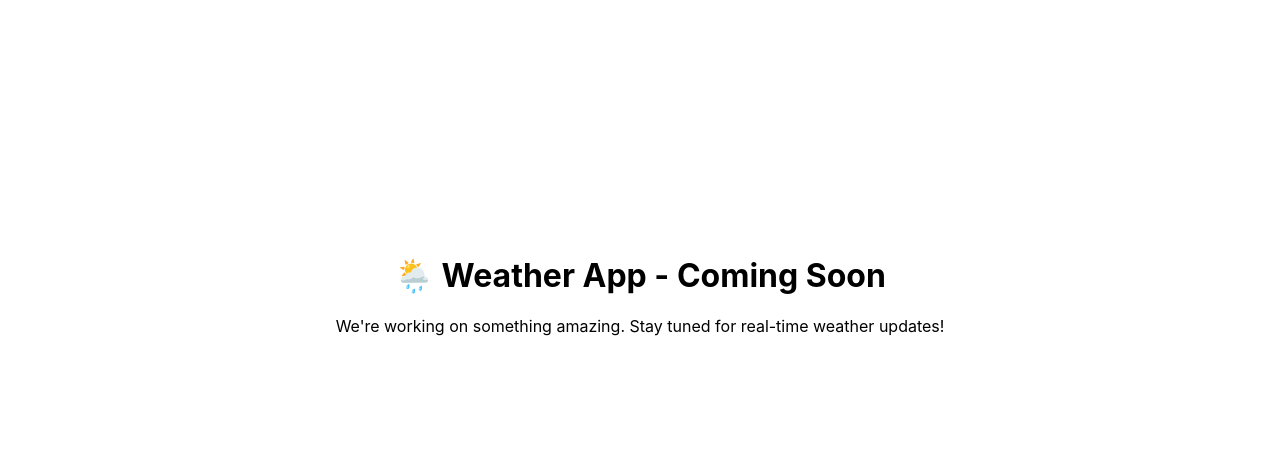
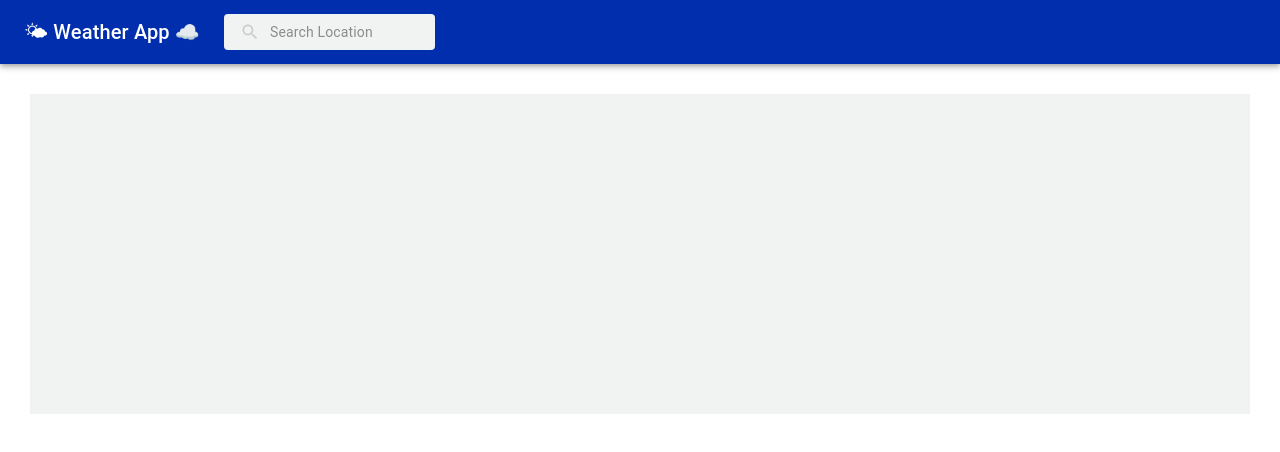
Before and after one commit to mumpysd/weather-app, a React (Create React App) app: page / in a window 1280 px wide. Shown: the top 452 px of the page. Built offline with nearby package versions, Linux system fonts and the light colour scheme.

Commit message:
search history context provider created

```diff
--- a/package.json
+++ b/package.json
@@ -4,10 +4,16 @@
   "version": "0.1.0",
   "private": true,
   "dependencies": {
+    "@emotion/react": "^11.14.0",
+    "@emotion/styled": "^11.14.0",
+    "@fontsource/roboto": "^5.1.1",
+    "@mui/icons-material": "^6.4.4",
+    "@mui/material": "^6.4.4",
     "cra-template": "1.2.0",
     "react": "^18.0.0",
     "react-dom": "^18.0.0",
     "react-scripts": "5.0.1",
+    "sass": "^1.85.0",
     "web-vitals": "^4.2.4"
   },
   "scripts": {
--- a/src/App.js
+++ b/src/App.js
@@ -1,12 +1,16 @@
-import logo from './logo.svg';
 import './App.css';
+import Body from './components/Body/Body';
+import Header from './components/Header/Header';
+import { SearchHistoryProvider } from './contexts/SearchHistoryContext';
 
 function App() {
   return (
-    <div style={{ textAlign: "center", marginTop: "20%" }}>
-        <h1>🌦️ Weather App - Coming Soon</h1>
-        <p>We're working on something amazing. Stay tuned for real-time weather updates!</p>
-      </div>
+     <div className="App">
+         <SearchHistoryProvider>
+            <Header/>
+            <Body/>
+         </SearchHistoryProvider>
+     </div>
   );
 }
 
--- /dev/null
+++ b/src/components/Body/Body.js
@@ -0,0 +1,58 @@
+import { Box } from "@mui/material";
+import styled from "@emotion/styled/macro";
+import { SearchHistoryContext, SearchHistoryProvider } from "../../contexts/SearchHistoryContext";
+import { useContext } from "react";
+
+const BodyWrapper = styled(Box) ({
+    padding: "10px",
+    color: "#000",
+    margin: "20px"
+});
+
+const TopNavBar = styled(Box) ({
+    display: "flex",
+    flexWrap: "wrap"
+})
+
+const TopNavBarItem = styled('div') ({
+    background: "#0a0a23",
+    width: "auto",
+    height: "30px",
+    color: "#fff",
+    fontSize: "12px",
+    marginRight: "0px",
+    display: "flex",
+    justifyContent: "center",
+    alignItems: "center",
+    padding: "2px 10px",
+    border: "1px solid #fff",
+    borderRadius: "2px 10px 0px 0px",
+    fontWeight: "bold"
+})
+
+const MainContainer = styled('div')({
+    position: "relative",
+    background: "#f1f2f2",
+    minHeight: "40vh"
+})
+
+const Body = () => {
+    const {searchHistory} = useContext(SearchHistoryContext);
+
+    return(
+       <BodyWrapper>
+            <TopNavBar>
+                {searchHistory.map((c, index) => (
+                    <TopNavBarItem key={index}>{c}</TopNavBarItem>
+                ))}
+            </TopNavBar>
+
+            <MainContainer>
+
+
+            </MainContainer>
+       </BodyWrapper>
+    )
+}
+
+export default Body;
--- /dev/null
+++ b/src/components/Header/Header.js
@@ -0,0 +1,103 @@
+import React, { useContext, useState } from "react";
+import { styled, alpha } from '@mui/material/styles';
+import AppBar from '@mui/material/AppBar';
+import Box from '@mui/material/Box';
+import Toolbar from '@mui/material/Toolbar';
+import Typography from '@mui/material/Typography';
+import InputBase from '@mui/material/InputBase';
+import SearchIcon from '@mui/icons-material/Search';
+import { SearchHistoryContext, SearchHistoryProvider } from '../../contexts/SearchHistoryContext';
+
+
+const Search = styled('div')(({theme}) => ({
+    position: 'relative',
+    borderRadius: theme.shape.borderRadius,
+    color: "#000",
+    backgroundColor: "#f1f2f2",
+    '&:hover': {
+        backgroundColor: "#f1f2f2"
+    },
+    marginRight: theme.spacing(2),
+    marginLeft: 0,
+    width: '100%',
+    [theme.breakpoints.up('sm')]: {
+      marginLeft: theme.spacing(3),
+      width: 'auto',
+    },
+}));
+
+const  SearchIconWrapper = styled('div')(({theme}) => ({
+    padding: theme.spacing(0, 2),
+    height: '100%',
+    position: 'absolute',
+    pointerEvents: 'none',
+    display: 'flex',
+    alignItems: 'center',
+    justifyContent: 'center',
+}));
+
+const StyledInputBase = styled(InputBase)(({ theme }) => ({
+    color: 'inherit',
+    '& .MuiInputBase-input': {
+      padding: theme.spacing(1, 1, 1, 0),
+      // vertical padding + font size from searchIcon
+      paddingLeft: `calc(1em + ${theme.spacing(4)})`,
+      transition: theme.transitions.create('width'),
+      width: '100%',
+      [theme.breakpoints.up('md')]: {
+        width: '20ch',
+      },
+      fontSize: "14px"
+    },
+}));
+
+const HeaderAppBar = styled(AppBar) ({
+    background: "#002ead"
+});
+
+
+const Header = () => {
+
+    const {addCity} = useContext(SearchHistoryContext);
+    const [city, setCity] = useState("");
+
+    const handleSearch = (city) => {
+        if(city.trim() !== ""){
+            addCity(city);
+            setCity("");
+        }
+    }
+
+
+    return(
+        <Box sx={{ flexGrow: 1 }}>
+            <HeaderAppBar position="static">
+                <Toolbar>
+                <Typography
+                    variant="h6"
+                    noWrap
+                    component="div"
+                    sx={{ display: { xs: 'none', sm: 'block' } }}
+                >
+                    🌤 Weather App ☁️
+                </Typography>
+                    <Search>
+                        <SearchIconWrapper>
+                        <SearchIcon sx={{color: "#ccc", fontSize: "20px"}} />
+                        </SearchIconWrapper>
+                        <StyledInputBase
+                        value={city}
+                        onChange={(e) => setCity(e.target.value)} // Allows proper typing
+                        onBlur={() => handleSearch(city)} // ✅ Calls handleSearch when focus is lost
+                        onKeyDown={(e) => e.key === "Enter" && handleSearch(city)} // ✅ Calls on Enter key press
+                        placeholder="Search Location"
+                        inputProps={{ 'aria-label': 'search' }}
+                        />
+                    </Search>
+                </Toolbar>
+            </HeaderAppBar>
+        </Box>
+    )
+}
+
+export default Header;
--- /dev/null
+++ b/src/contexts/SearchHistoryContext.js
@@ -0,0 +1,43 @@
+import { createContext, useEffect, useState } from "react";
+
+export const SearchHistoryContext = createContext();
+
+const STORAGE_KEY = "searchHistory";
+const EXPIRY_KEY = "searchHistoryExpiry";
+const EXPIRY_DAYS = 1; // Store for 3 days
+
+export const SearchHistoryProvider = ({children}) => {
+    const [searchHistory, setSearchHistory] = useState([]);
+
+    useEffect(() => {
+        const storedHistory = localStorage.getItem(STORAGE_KEY);
+        const expiryTime = localStorage.getItem(EXPIRY_KEY);
+
+        if(storedHistory && expiryTime){
+            const now = new Date().getTime();
+            if(now < parseInt(expiryTime, 10)){
+                setSearchHistory(JSON.parse(storedHistory));
+            }else{
+                localStorage.removeItem(STORAGE_KEY); // Remove expired data
+                localStorage.removeItem(EXPIRY_KEY);
+            }
+        }
+
+    }, []);
+
+
+    const addCity = (city) => {
+        setSearchHistory((prev) => {
+            const updatedHistory = [city, ...prev.filter((c) => c !== city)];
+            localStorage.setItem(STORAGE_KEY, JSON.stringify(updatedHistory.slice(0,3)));
+            localStorage.setItem(EXPIRY_KEY, (new Date().getTime() + EXPIRY_DAYS * 24 * 60 * 60 * 1000).toString());
+            return updatedHistory.slice(0,3); // Keep only last 3 cities
+       })
+    }
+
+    return (
+       <SearchHistoryContext.Provider value={{searchHistory, addCity}}>
+          {children}
+       </SearchHistoryContext.Provider>
+    )
+}
--- a/src/index.css
+++ b/src/index.css
@@ -5,6 +5,7 @@ body {
     sans-serif;
   -webkit-font-smoothing: antialiased;
   -moz-osx-font-smoothing: grayscale;
+  color: #1b1b32;
 }
 
 code {
```
Also changed, not shown: 1 other file (tests, documents, lock files or other folders).
